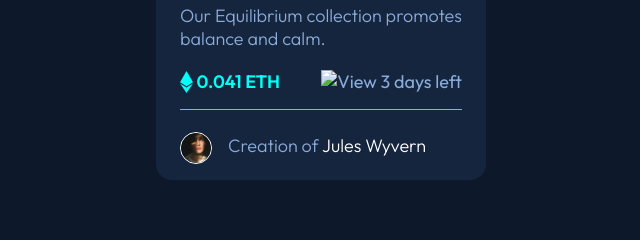
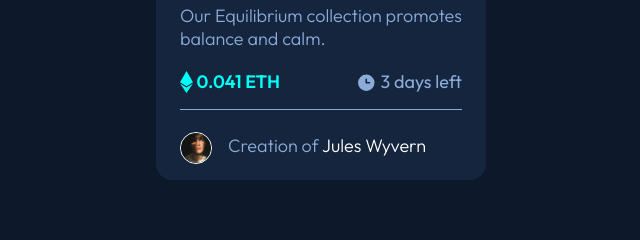
Before and after one commit to Feldman01/challenges, a plain HTML site: page index.html in a window 1280 px wide. Shown: the part 495-735 px from the top of the page, 319-959 px from the left. Drawn offline with Linux system fonts and the light colour scheme.

Commit message:
Update index.html

```diff
--- a/index.html
+++ b/index.html
@@ -21,7 +21,7 @@
         <p class="card_text"> Our Equilibrium collection promotes balance and calm.</p>
         <div class="card_date flex">
           <p class="time"><img class="time_svg" src="./images/icon-ethereum.svg" alt="View"> 0.041 ETH</p>
-          <p class="date"><img class="clock_svg" src="style.css" alt="View"> 3 days left</p>
+          <p class="date"><img class="clock_svg" src="./images/icon-clock.svg" alt="View"> 3 days left</p>
         </div>
         <p class="card_autor"><img class="card_avatar" src="./images/image-avatar.png" alt="Avatar">Creation of
           <span class="card_name">Jules
```
